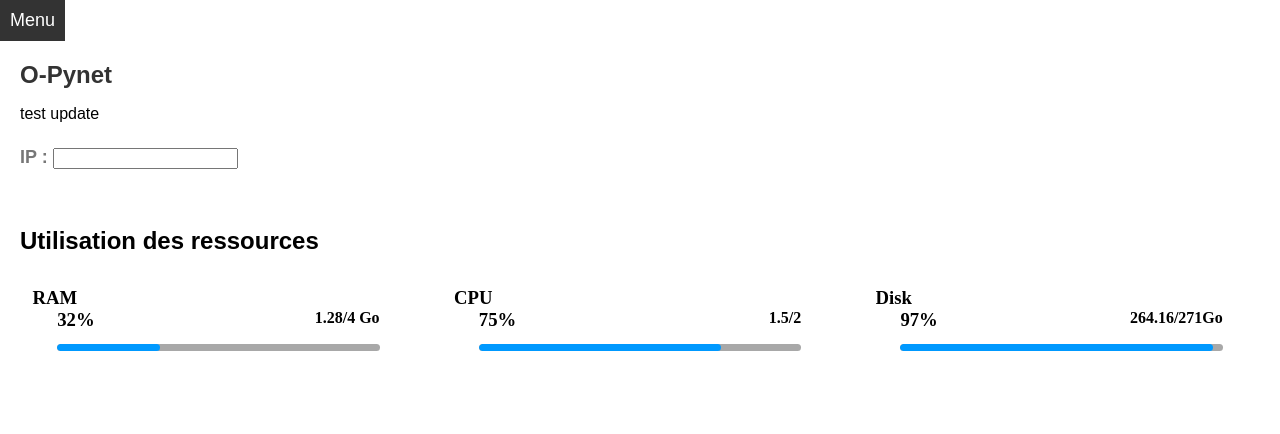
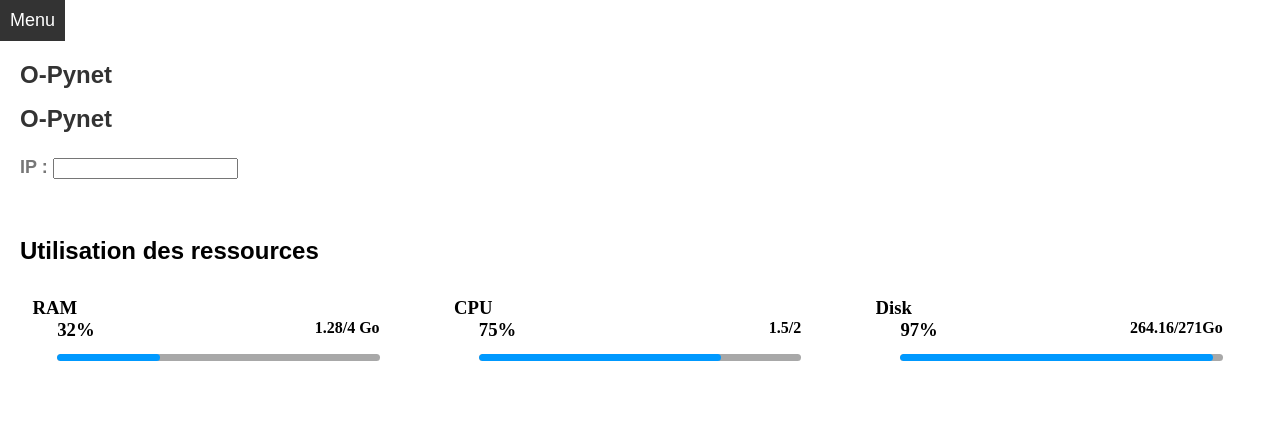
Before and after one commit to Lenitra/O-Pynet, a Flask app: page /dashboard in a window 1280 px wide. Shown: the top 434 px of the page. Run offline with Flask 3, Linux system fonts and the light colour scheme; the visitor is signed in with stand-in values (Sample User, id 1); parts of the project's set-up code (start-up, migrations or seed data) failed here and were passed over.

Commit message:
Test update 0.5

```diff
--- a/templates/dashboard.html
+++ b/templates/dashboard.html
@@ -153,7 +153,7 @@
     <div id="content" class="content">
         <button onclick="toggleSidebar()" class="menu-button">Menu</button>
         <h1>{{config['title']}}</h1>
-        <p>test update</p>
+        <h1>{{config['title']}}</h1>
         <h4>IP : <input type="text" name="ip" value="{{config['ip']}}"></h2>
             <br>
             <h2>Utilisation des ressources</h2>
```
